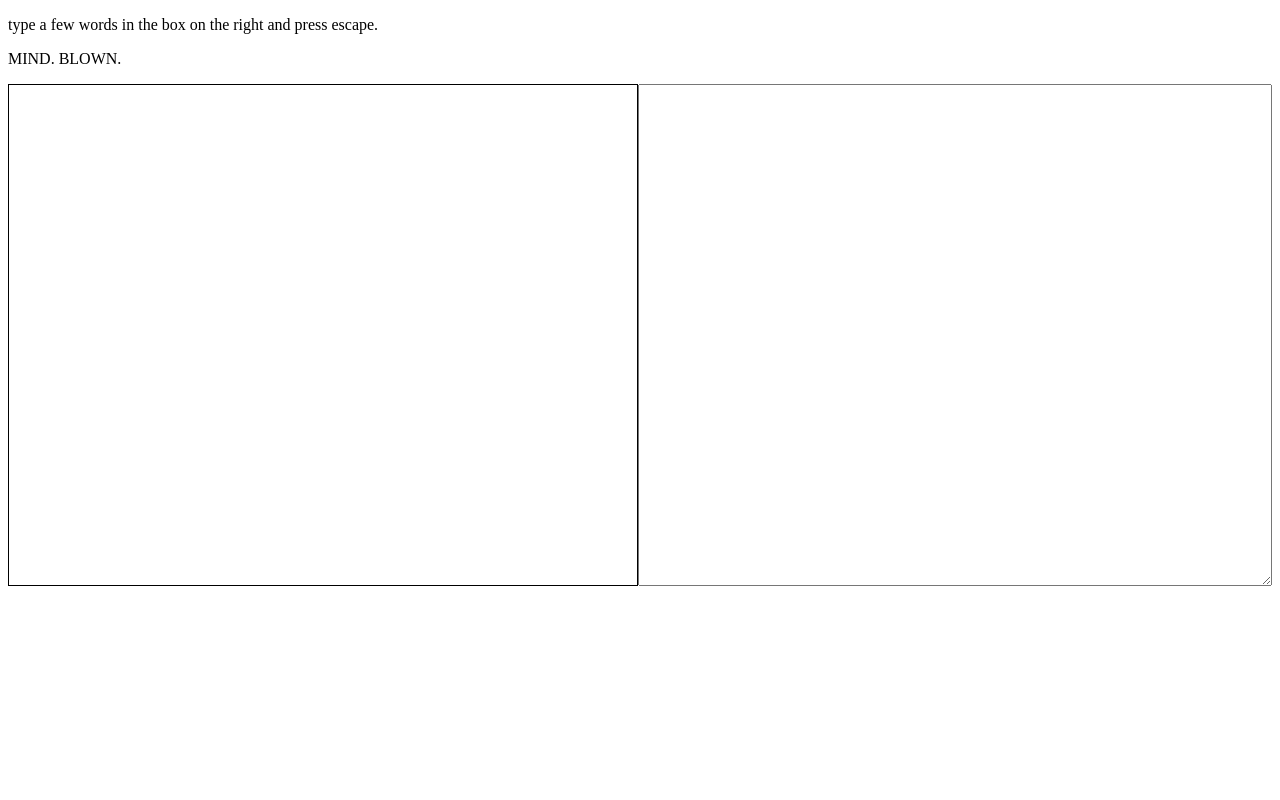
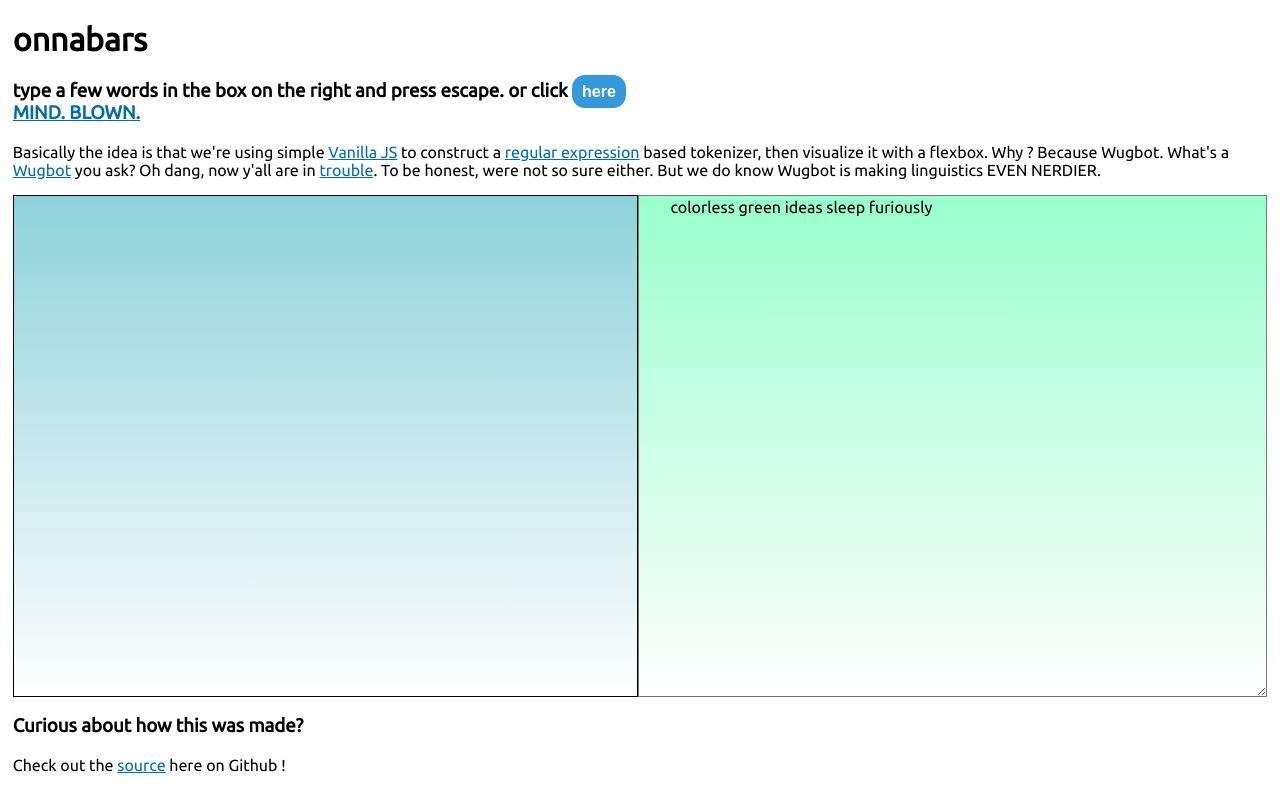
Before and after one commit to metasyn/onnabars, a plain HTML site: page index.html in a window 1280 px wide. Drawn offline with Linux system fonts and the light colour scheme.

Commit message:
add css, colors, a button, a font

```diff
--- a/index.html
+++ b/index.html
@@ -1,19 +1,57 @@
 <!doctype html>
 <meta charset=utf-8>
 <title>barchart</title>
+<head>
+	<link href='http://fonts.googleapis.com/css?family=Ubuntu' rel='stylesheet' type='text/css'>
+</head>
+<html>
+
+<h1>onnabars</h1>
+	<h3>type a few words in the box on the right and press escape. or click <a class="btn">here</a> <br> <a href="http://i2.kym-cdn.com/photos/images/original/000/185/168/misc-jackie-chan-l.png">MIND. BLOWN.</a>
+	<br></h3>
+			<p>
+			Basically the idea is that we're using simple <a href="http://vanilla-js.com/">Vanilla JS</a> to construct
+			a <a href="http://en.wikipedia.org/wiki/Regular_expression">regular expression</a> based tokenizer, then visualize it with a flexbox. Why ? Because Wugbot. What's a <a href="http://wugbot.org">Wugbot</a> you ask? Oh dang, now y'all are in <a href="http://complingftw.github.io/">trouble</a>. To be honest, were not so sure either. But we do know Wugbot is making linguistics EVEN NERDIER.
+			</p>
 
 
-<p>type a few words in the box on the right and press escape.
-<p>MIND. BLOWN.
+<body>
+	<main>
+	<div id=chart></div>
 
-<main>
-<div id=chart></div>
+	<textarea>
+	colorless green ideas sleep furiously
+	</textarea>
 
-<textarea>
-</textarea>
-</main>
+	</main>
+
+	<!--Bro how'd you make this-->
+	<h3> Curious about how this was made?</h3>
+	<p> Check out the <a href="https://github.com/ComplingFTW/onnabars">source</a> here on Github !
+
+</body>
 
 <style>
+html {
+	font-family: 'Ubuntu', sans-serif;
+}
+
+a:link{
+	color: #006BB2;
+}
+
+a:visited{
+	color: #4C8066;
+}
+
+a:hover{
+	color: #FF5050;
+}
+
+body {
+	margin: 1%;
+}
+
 main {
   display:flex;
   flex-flow: row wrap;
@@ -21,17 +59,22 @@ main {
 
 textarea{
   flex: 1;
+  font-size: 16px;
+  font-family: 'Ubuntu', sans-serif;
+  background:linear-gradient(to bottom, #99FFCC, #FFFFFF)
 }
 
 #chart {
   flex: 1;
   display:flex;
-  flex-direction: row;
+  flex-direction: column;
+  align-items: flex-start;
+  font-size: 12px;
   width: 500px;
   height: 500px;
   border: 1px solid black;
-  align-items: flex-end;
   justify-content: space-around;
+  background:linear-gradient(to bottom, #8dd2d9 , #FFFFFF)
 }
 
 .bar {
@@ -39,8 +82,26 @@ textarea{
   background-color:maroon;
   text-align:center;
   border-right: 1px solid white;
-  color:gray;
+  color:white;
 }
+
+.btn {
+  -webkit-border-radius: 13;
+  -moz-border-radius: 13;
+  border-radius: 13px;
+  font-family: Arial;
+  color: #ffffff;
+  font-size: 16px;
+  background: #3498db;
+  padding: 8px 10px 8px 10px;
+  text-decoration: none;
+}
+
+.btn:hover {
+  background: #7fdb9f;
+  text-decoration: none;
+}
+
 </style>
 
 
@@ -83,7 +144,7 @@ Barchart.prototype.drawBar = function(value){
   var bar = document.createElement('div');
   bar.classList.add('bar');
   var percentage = (value / (this.max + 10)) * 100;
-  bar.style.height = percentage + '%'  ;
+  bar.style.width = percentage + '%'  ;
   return bar;
 }
 
@@ -113,4 +174,7 @@ document.querySelector('textarea').addEventListener('keyup', function(ev){
   }
 
 })
+
+
 </script>
+<html>
```
Also changed, not shown: 3 other files.
